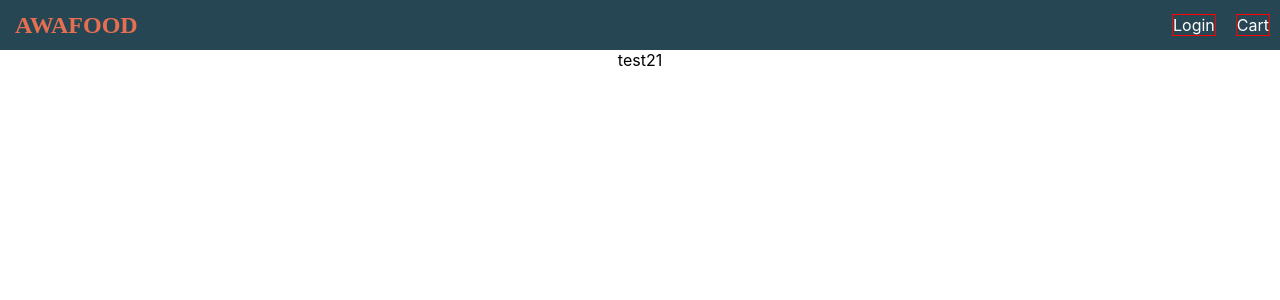
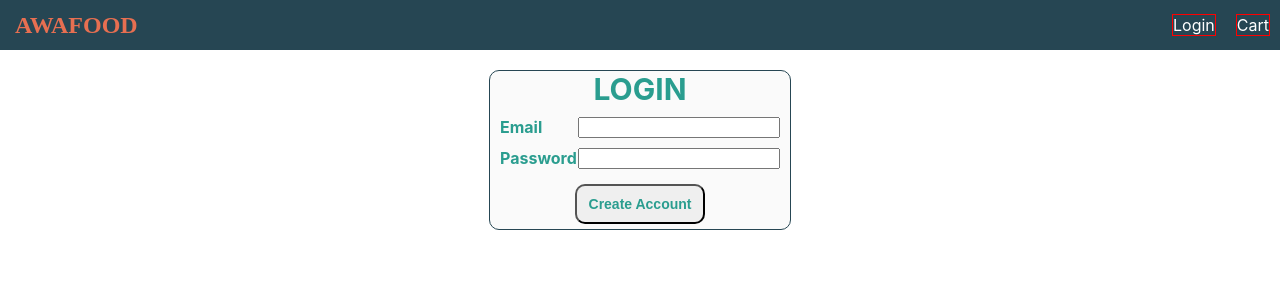
Before and after one commit to NituX/OnlineFoodShop-Frontend, a React (Create React App) app: page / in a window 1280 px wide. Shown: the top 300 px of the page. Built offline with nearby package versions, Linux system fonts and the light colour scheme; a web font is replaced by a local one.

Commit message:
Login Page
Raw login-page done

```diff
--- a/src/App.js
+++ b/src/App.js
@@ -1,11 +1,12 @@
 import './App.css';
 import Header from './components/Header.js';
+import Login from './components/Login.js'
 
 function App() {
   return (
     <div className="App">
       <Header/>
-      <body>test21</body>
+      <Login/>
     </div>
   );
 }
--- /dev/null
+++ b/src/components/Login.js
@@ -0,0 +1,23 @@
+import React from 'react';
+import styles from './Login.module.css';
+
+export default function Login() {
+    return (
+        <div className= {styles.container}>
+            <body>
+                LOGIN
+            </body>
+            <div className= {styles.inputfield}>
+                <body>Email</body>
+                <input type='text'/>
+            </div>
+            <div className= {styles.inputfield}>
+                <body>Password</body>
+                <input type='text'/>
+            </div>
+
+            <button> Create Account </button>
+
+        </div>
+    )
+}
--- /dev/null
+++ b/src/components/Login.module.css
@@ -0,0 +1,47 @@
+.container {
+    width: 300px;
+
+    margin: 20px;
+    margin-left: auto;
+    margin-right: auto;
+
+    border: 1px solid var(--clr-primary);
+    border-radius: 10px;
+    background-color: rgb(250, 250, 250);
+}
+
+.container body{
+    font-weight: bold;
+    color: var(--clr-secondary);
+    font-size: 30px;
+}
+
+.inputfield {
+    display:flex;
+    justify-content: center;
+    margin: 10px;
+}
+
+.inputfield body {
+    text-align:left;
+    margin-left: auto;
+    width: 80px;
+    font-size: 16px;
+}
+
+.inputfield input{
+    width: 200px;
+    margin-right: auto;
+}
+
+button {
+    width: 130px;
+    height: 40px;
+    border-radius: 10px;
+    margin: 5px;
+
+    font-size: 14px;
+    font-weight: bold;
+
+    color: var(--clr-secondary);
+}
```
